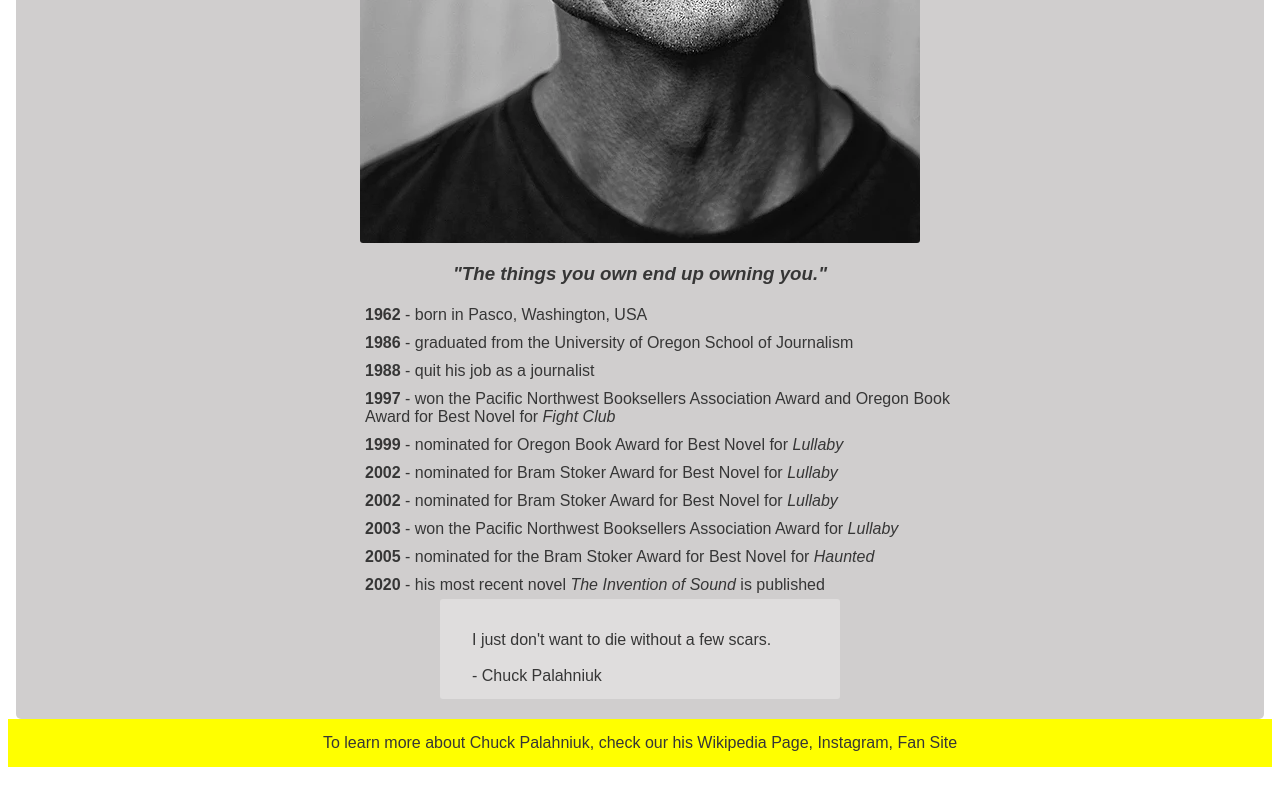
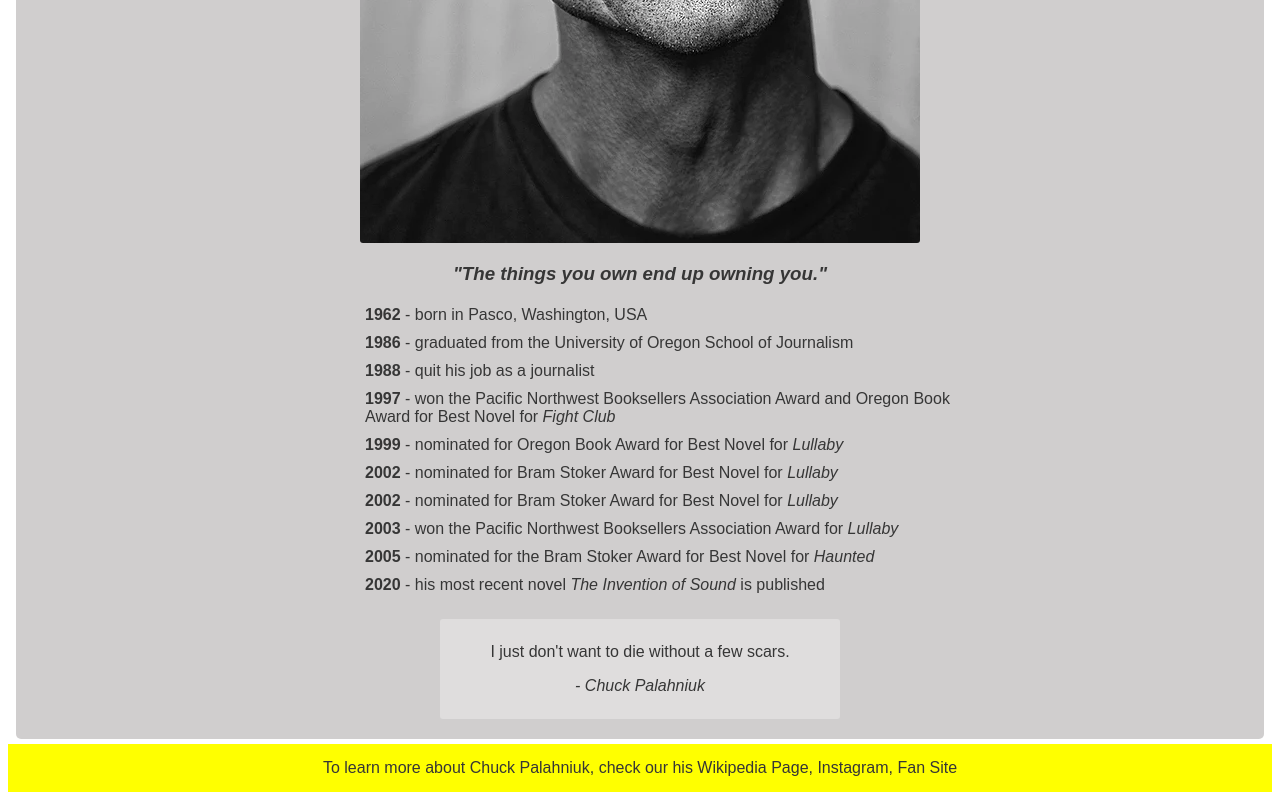
Before and after one commit to heyitsashleyhere/TributePage, a plain HTML site: page index.html in a window 1280 px wide. Shown: the part 595-1395 px from the top of the page. Before the commit the page ends 1370 px from the top, so only its background shows below. Drawn offline with Linux system fonts and the light colour scheme.

Commit message:
blockquote and cite tag update

```diff
--- a/index.html
+++ b/index.html
@@ -37,11 +37,10 @@
         </ul>
 
         <blockquote>
-            <section>
+            <p>
             I just don't want to die without a few scars.
-            <br>
-            <br>- Chuck Palahniuk</section>
-
+            </p>
+            <cite>- Chuck Palahniuk</cite>
         </blockquote>
     </main>
 
--- a/style.css
+++ b/style.css
@@ -44,22 +44,19 @@ h3 {
 blockquote {
     width: 400px;
     height: 100px;
-    padding: 2rem;
+    padding: 8px;
     background-color: #DFDDDD;
-    margin: 0 auto;
+    margin: 20px auto 0 auto;
     border-radius: 3px;
-}
-
-blockquote section {
-    text-align: left;
 }
 
 footer {
     background-color: yellow;
     height: 3rem;
     display: flex;
-  align-items: center;
-  justify-content: center;
+    align-items: center;
+    justify-content: center;
+    margin-top: 5px;
 }
 
 footer p {
```
